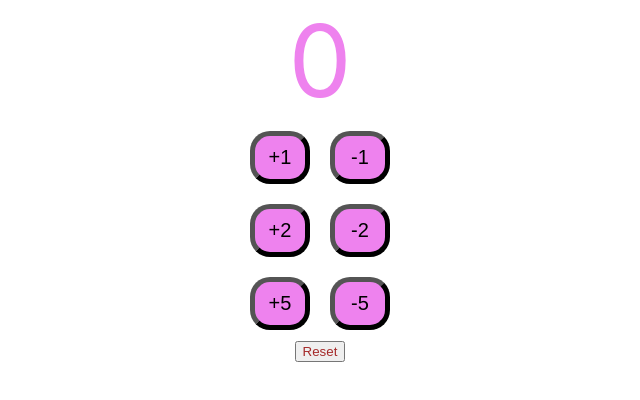
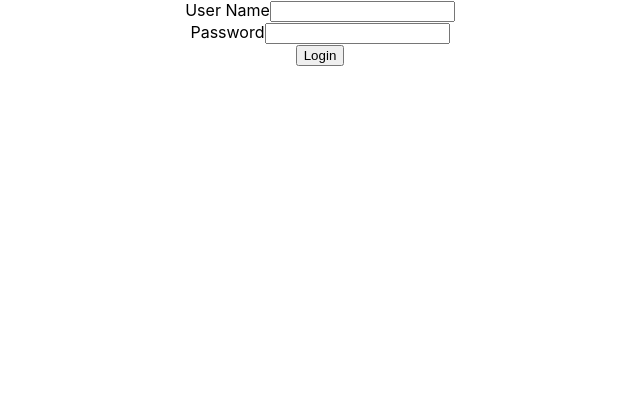
Before and after one commit to RoronoaZoro1925/Frontend-todo-app, a React (Create React App) app: page / in a window 1280 px wide. Shown: the top 400 px of the page, without its empty margins (320-960 px from the left). Built offline with nearby package versions, Linux system fonts and the light colour scheme.

Commit message:
Start Todo-App

```diff
--- a/src/App.js
+++ b/src/App.js
@@ -1,11 +1,11 @@
 import './App.css';
-import Counter from './components/counter/Counter';
+import TodoApp from './components/todo/TodoApp';
 
 
 function App() {
   return (
     <div className="App">
-      <Counter />
+      <TodoApp/>
     </div>
   )
 }
--- /dev/null
+++ b/src/components/todo/TodoApp.jsx
@@ -0,0 +1,40 @@
+export default function TodoApp() {
+    return (
+        <div className="TodoApp">
+
+            <LoginComponent />
+            {/* <WelcomeComponent/> */}
+        </div>
+    )
+
+}
+
+function LoginComponent() {
+    return (
+        <div className="Login">
+            <div className="LoginForm">
+                <div>
+                    <label>User Name</label>
+                    <input type="text" name="username" />
+                </div>
+                <div>
+                    <label>Password</label>
+                    <input type="password" name="password" />
+                </div>
+                <div>
+                    <button type="button" name="login">Login</button>
+                </div>
+            </div>
+        </div>
+    )
+
+}
+
+function WelcomeComponent() {
+    return (
+        <div className="Welcome">
+            Welcome Component
+        </div>
+    )
+
+}
```
